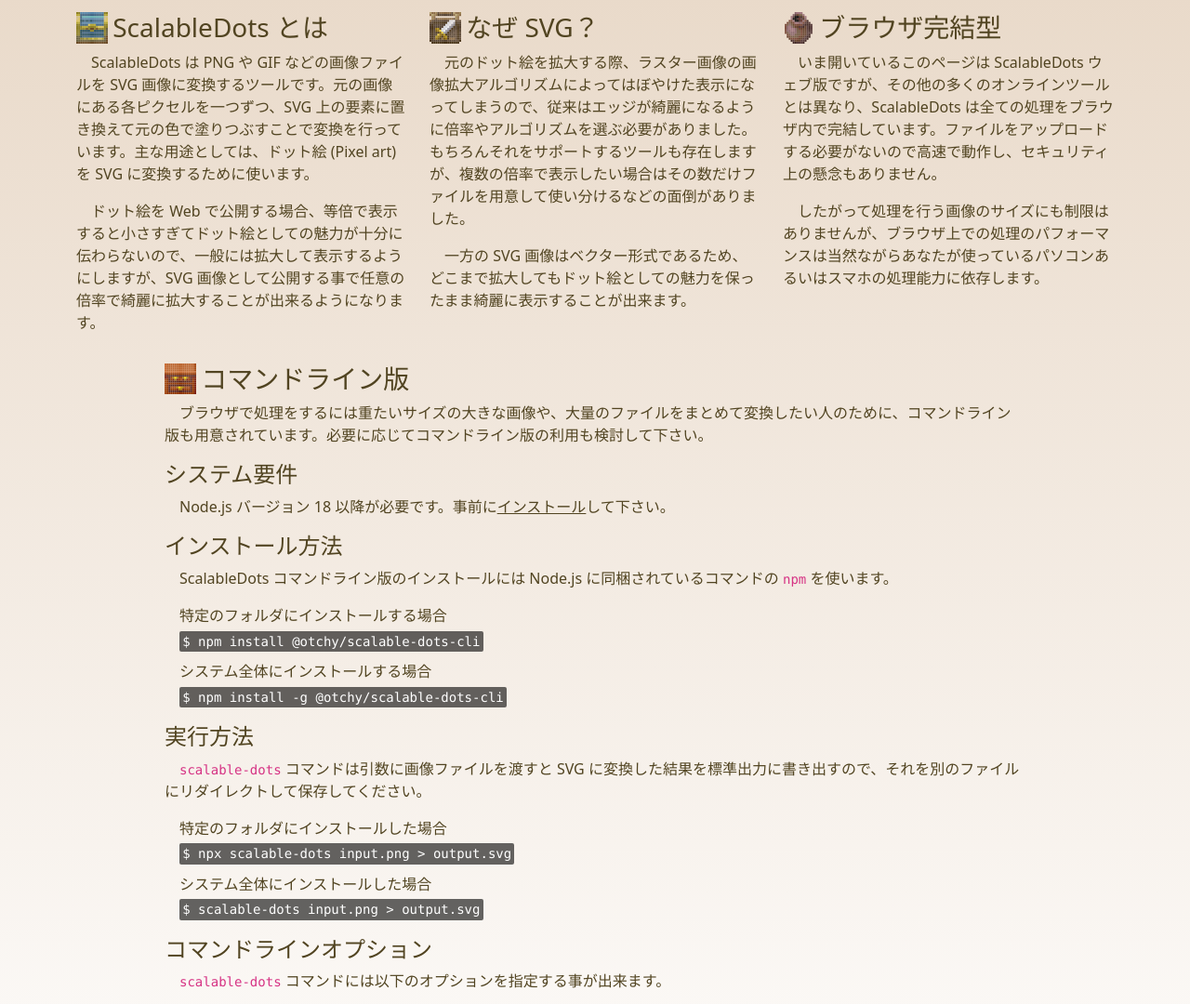
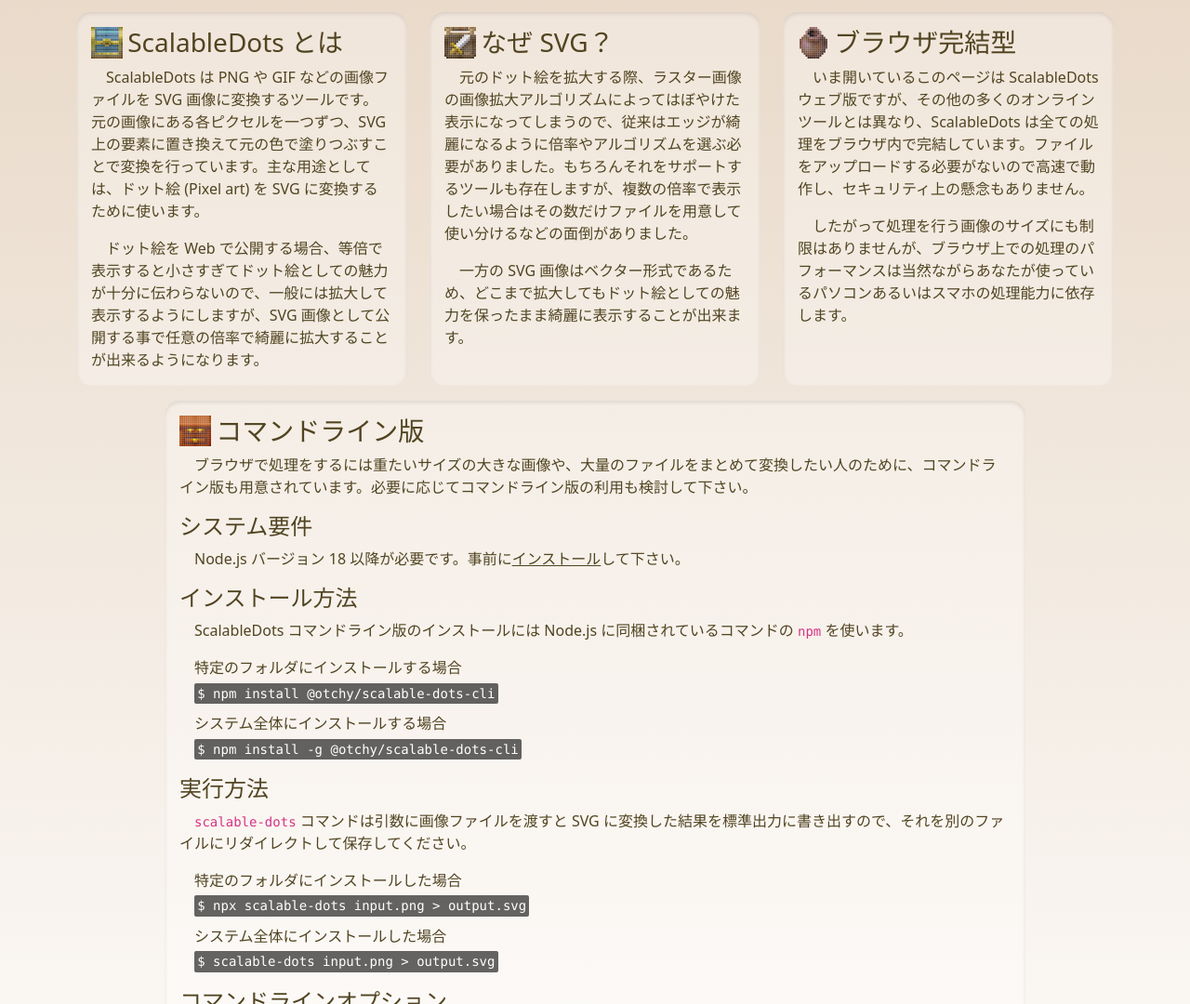
Before and after one commit to otchy210/scalable-dots-web, a website built with webpack: page docs/index.html in a window 1280 px wide. Shown: the part 479-1559 px from the top of the page at 93% size. Built offline with nearby package versions, Linux system fonts and the light colour scheme; a web font is replaced by a local one.

Commit message:
0.0.49: Add panel design

```diff
--- a/docs/index.html
+++ b/docs/index.html
@@ -153,7 +153,8 @@
           </div>
         </div>
         <div class="row">
-          <div class="col-12 col-md-6 col-xl-4">
+          <div class="d-flex col-12 col-md-6 col-xl-4">
+            <div class="panel">
               <h3 class="icon icon-box">ScalableDots とは</h3>
               <p>
                 ScalableDots は PNG や GIF などの画像ファイルを SVG 画像に変換するツールです。元の画像にある各ピクセルを一つずつ、SVG
@@ -164,14 +165,18 @@
                 画像として公開する事で任意の倍率で綺麗に拡大することが出来るようになります。
               </p>
             </div>
-          <div class="col-12 col-md-6 col-xl-4">
+          </div>
+          <div class="d-flex mt-3 col-12 mt-md-0 col-md-6 col-xl-4">
+            <div class="panel">
               <h3 class="icon icon-shop">なぜ SVG？</h3>
               <p>
                 元のドット絵を拡大する際、ラスター画像の画像拡大アルゴリズムによってはぼやけた表示になってしまうので、従来はエッジが綺麗になるように倍率やアルゴリズムを選ぶ必要がありました。もちろんそれをサポートするツールも存在しますが、複数の倍率で表示したい場合はその数だけファイルを用意して使い分けるなどの面倒がありました。
               </p>
               <p>一方の SVG 画像はベクター形式であるため、どこまで拡大してもドット絵としての魅力を保ったまま綺麗に表示することが出来ます。</p>
             </div>
-          <div class="col-12 col-md-6 col-xl-4">
+          </div>
+          <div class="d-flex mt-3 col-12 col-md-6 mt-xl-0 col-xl-4">
+            <div class="panel">
               <h3 class="icon icon-pot">ブラウザ完結型</h3>
               <p>
                 いま開いているこのページは ScalableDots ウェブ版ですが、その他の多くのオンラインツールとは異なり、ScalableDots
@@ -181,7 +186,9 @@
                 したがって処理を行う画像のサイズにも制限はありませんが、ブラウザ上での処理のパフォーマンスは当然ながらあなたが使っているパソコンあるいはスマホの処理能力に依存します。
               </p>
             </div>
-          <div class="mt-0 col-12 mt-md-3 col-xl-10 offset-xl-1 col-xxl-8 offset-xxl-2">
+          </div>
+          <div class="d-flex mt-3 col-12 col-xl-10 offset-xl-1 col-xxl-8 offset-xxl-2">
+            <div class="panel">
               <h3 class="icon icon-shelf">コマンドライン版</h3>
               <p>
                 ブラウザで処理をするには重たいサイズの大きな画像や、大量のファイルをまとめて変換したい人のために、コマンドライン版も用意されています。必要に応じてコマンドライン版の利用も検討して下さい。<br />
@@ -268,6 +275,7 @@
                   <code>$ scalable-dots --type=CIRCLE --size=32 --gap=0 --pretty-print input.png > output.svg</code>
                 </dd>
               </dl>
+            </div>
           </div>
         </div>
       </div>
--- a/package.json
+++ b/package.json
@@ -1,6 +1,6 @@
 {
   "name": "@otchy/scalable-dots-web",
-  "version": "0.0.48",
+  "version": "0.0.49",
   "description": "",
   "scripts": {
     "build": "webpack",
--- a/src/style.scss
+++ b/src/style.scss
@@ -191,6 +191,15 @@
       }
     }
   }
+  .panel {
+    background-color: rgba(var(--bs-white-rgb), 0.3);
+    box-shadow: inset 0 2px 4px rgba(var(--bs-black-rgb), 0.1);
+    border-radius: 1rem;
+    padding: 1rem;
+    p:last-child {
+      margin-bottom: 0;
+    }
+  }
   thead {
     tr {
       background-color: $primary;
```
Lines whose indentation alone changed are shown as unchanged.
